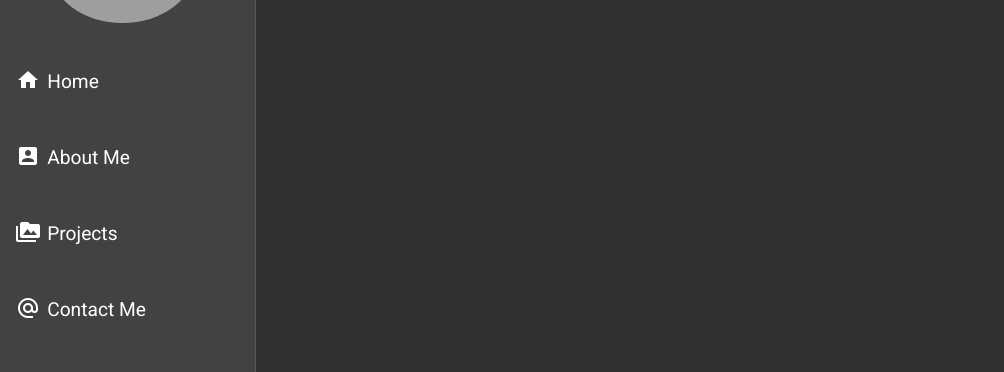
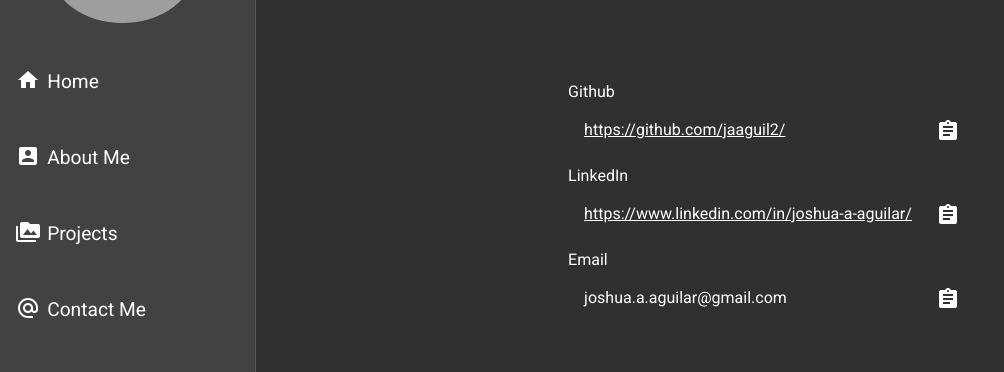
Before and after one commit to jaaguil2/portfolio, an Angular app: page /contact-me in a window 1280 px wide. Shown: the part 204-576 px from the top of the page, without its empty margins (0-1004 px from the left). Built offline with nearby package versions, Linux system fonts and the light colour scheme; grey boxes are pictures that could not be loaded.

Commit message:
added cliboard, tooltip, snackbar

```diff
--- a/src/app/pages/contact-me/contact-me.component.html
+++ b/src/app/pages/contact-me/contact-me.component.html
@@ -1,9 +1,31 @@
 <div class="container">
+  <div class="list">
     <mat-list *ngFor="let contact of contacts">
       <h3 class="headers">{{ contact.name }}</h3>
       <div class="actions">
-        <a class="link" mat-list-item href="{{ contact.link }}">{{ contact.link }}</a>
-        <mat-icon (click)="copyLinkToClipboard()">assignment</mat-icon>
+        <ng-container [ngSwitch]="contact.isLink">
+          <a
+            *ngSwitchCase="true"
+            class="link"
+            mat-list-item
+            href="{{ contact.link }}"
+            target="_blank"
+            >{{ contact.link }}</a
+          >
+          <a mat-list-item *ngSwitchCase="false" class="link">{{
+            contact.link
+          }}</a>
+        </ng-container>
+        <button
+          mat-icon-button
+          matTooltip="Copy?"
+          matTooltipPosition="right"
+          aria-label="Clipboard button"
+          (click)="copyLinkToClipboard(contact.link)"
+        >
+          <mat-icon>assignment</mat-icon>
+        </button>
       </div>
     </mat-list>
+  </div>
 </div>
--- a/src/app/pages/contact-me/contact-me.component.scss
+++ b/src/app/pages/contact-me/contact-me.component.scss
@@ -1,10 +1,14 @@
 @import "../../shared/styles/mixins.scss";
+
+$header-margin: 0;
 
 .container {
   @include center-container();
 
-    .headers{
-      margin: 0;
+  .list {
+
+    .headers {
+      margin: $header-margin;
     }
 
     .link {
@@ -13,7 +17,8 @@
 
     .actions {
       display: flex;
+      justify-content: space-between;
       align-items: center;
     }
-
+  }
 }
--- a/src/app/pages/contact-me/contact-me.component.ts
+++ b/src/app/pages/contact-me/contact-me.component.ts
@@ -1,18 +1,40 @@
 import { CommonModule } from '@angular/common';
-import { Component, OnInit } from '@angular/core';
+import { Component } from '@angular/core';
+import { MatCardModule } from '@angular/material/card';
+import { MatIconModule } from '@angular/material/icon';
+import { MatListModule } from '@angular/material/list';
+import { CONTACTS } from './constants/contact-me.constants';
+import { Contact } from './models/contact-me.interface';
+import { Clipboard } from '@angular/cdk/clipboard';
+import { MatButtonModule } from '@angular/material/button';
+import { MatSnackBar } from '@angular/material/snack-bar';
+import { MatSnackBarModule } from '@angular/material/snack-bar';
+import { MatTooltipModule } from '@angular/material/tooltip';
 
 @Component({
   standalone: true,
   selector: 'app-contact-me',
-  imports: [CommonModule],
+  imports: [
+    CommonModule,
+    MatCardModule,
+    MatListModule,
+    MatIconModule,
+    MatButtonModule,
+    MatSnackBarModule,
+    MatTooltipModule,
+  ],
   templateUrl: './contact-me.component.html',
-  styleUrls: ['./contact-me.component.scss']
+  styleUrls: ['./contact-me.component.scss'],
 })
-export class ContactMeComponent implements OnInit {
+export class ContactMeComponent {
+  contacts: Contact[] = CONTACTS;
 
-  constructor() { }
+  constructor(private clipboard: Clipboard, private _snackBar: MatSnackBar) {}
 
-  ngOnInit(): void {
+  copyLinkToClipboard(text: string): void {
+    this._snackBar.open('Copied!', 'Close', {
+      duration: 2000,
+    });
+    this.clipboard.copy(text);
   }
-
 }
```
